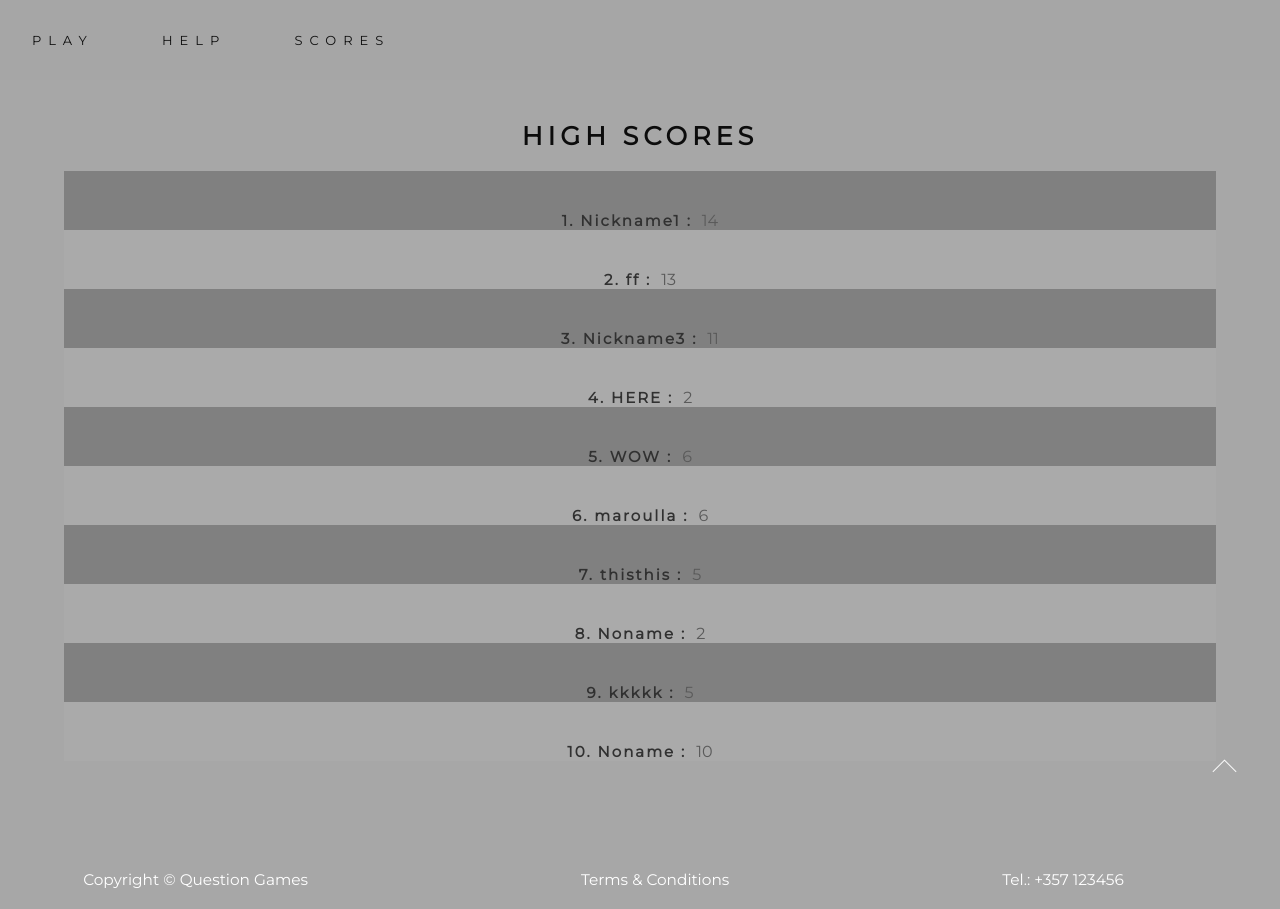
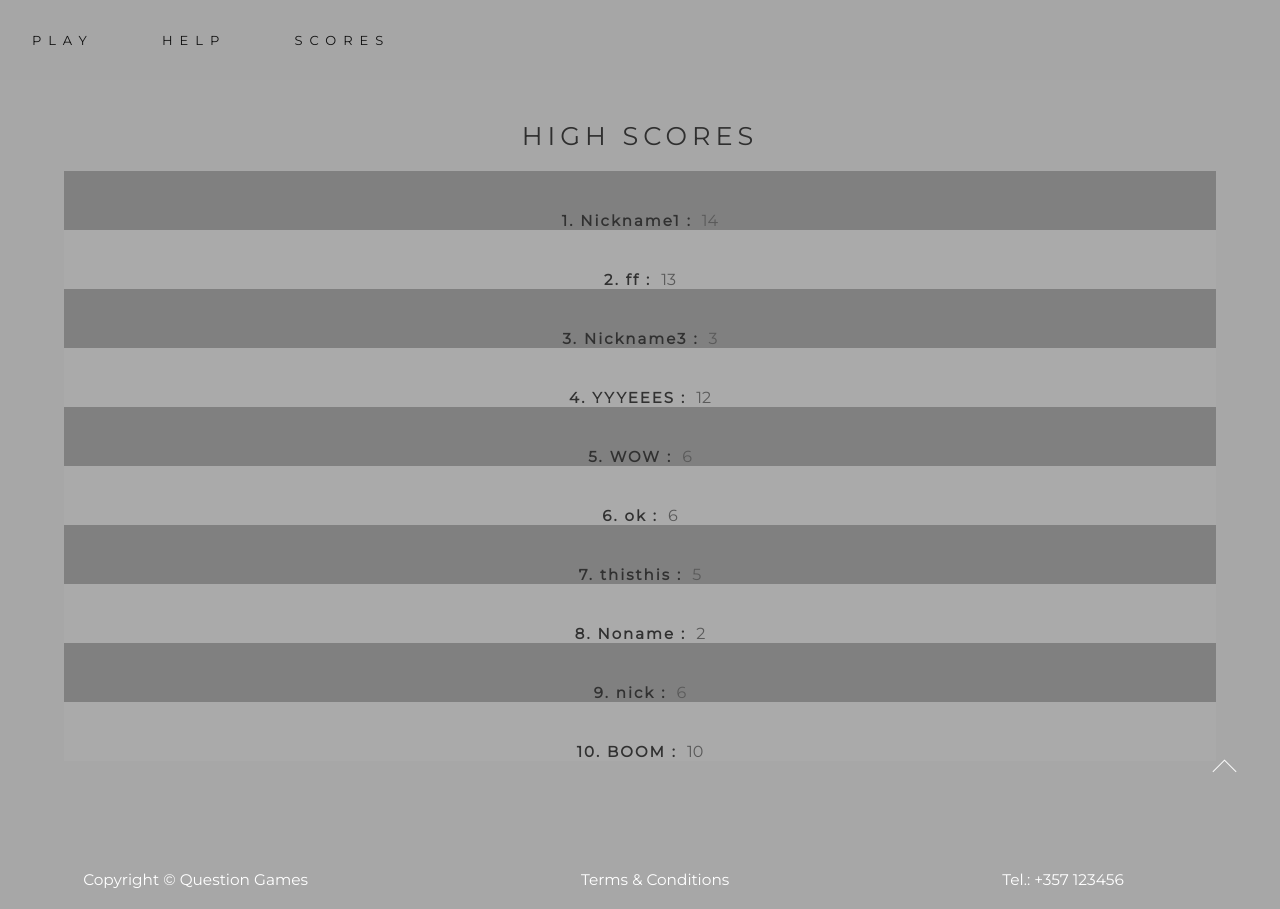
Before and after one commit to Xioann02/cs425_fall18_hw03, a PHP site: page /highscores.php in a window 1280 px wide. Run offline with PHP 8.4, Linux system fonts and the light colour scheme.

Commit message:
11
-Design changes
-Fixed a bug in high scores

```diff
--- a/bestscores.txt
+++ b/bestscores.txt
@@ -3,18 +3,18 @@ Nickname1
 ff
 13
 Nickname3
-11
-HERE
-2
+3
+YYYEEES
+12
 WOW
 6
-maroulla
+ok
 6
 thisthis
 5
 Noname
 2
-kkkkk
-5
-Noname
+nick
+6
+BOOM
 10
--- a/style.css
+++ b/style.css
@@ -21,7 +21,7 @@ a{
   position:fixed;
   height:80px;
   width:100%;
-  background-color: #a4a4a46e;
+  background-color: #a7a7a7e3;
   opacity:0.9;
   top: 0px;
   z-index: 9;
@@ -110,7 +110,8 @@ footer{
 .question{
   /* font-style: italic; */
   margin-right:3px;
-  color:#f4f4f4;
+  color:#d8d8d8;
+  font-weight: 600;
 }
 
 .in{
@@ -120,7 +121,6 @@ footer{
 .result_title{
   margin-right:10px;
   letter-spacing: 2px;
-  font-weight: 600;
 }
 
 .group{
@@ -131,8 +131,7 @@ footer{
   margin-top: 20px;
   font-size: 2vw;
   letter-spacing: 5px;
-  font-weight: 900;
-  color: #0c0c0c;
+  color: #2f2f2f;
   margin-bottom:20px;
 }
 
@@ -176,6 +175,7 @@ footer{
   font-size: 1.4vw;
   letter-spacing: 2px;
   color:white;
+
 }
 
 .the_question{
@@ -220,7 +220,7 @@ footer{
 
 .total{
   font-weight: 900;
-  color:white;
+  color:#b3b3b3;
     }
 
 .savescore{
```
Also changed, not shown: scores.php (+5 -2 lines).
